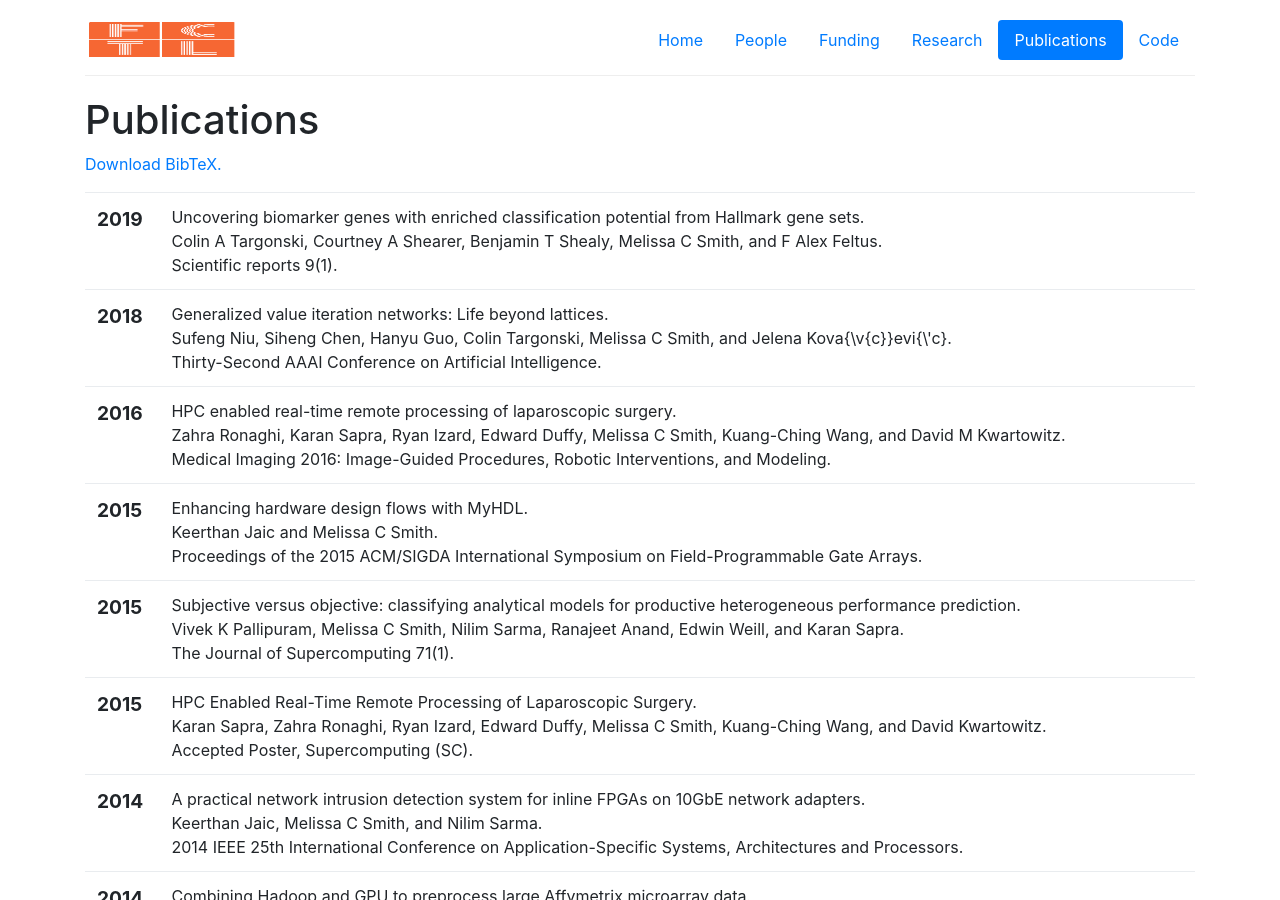
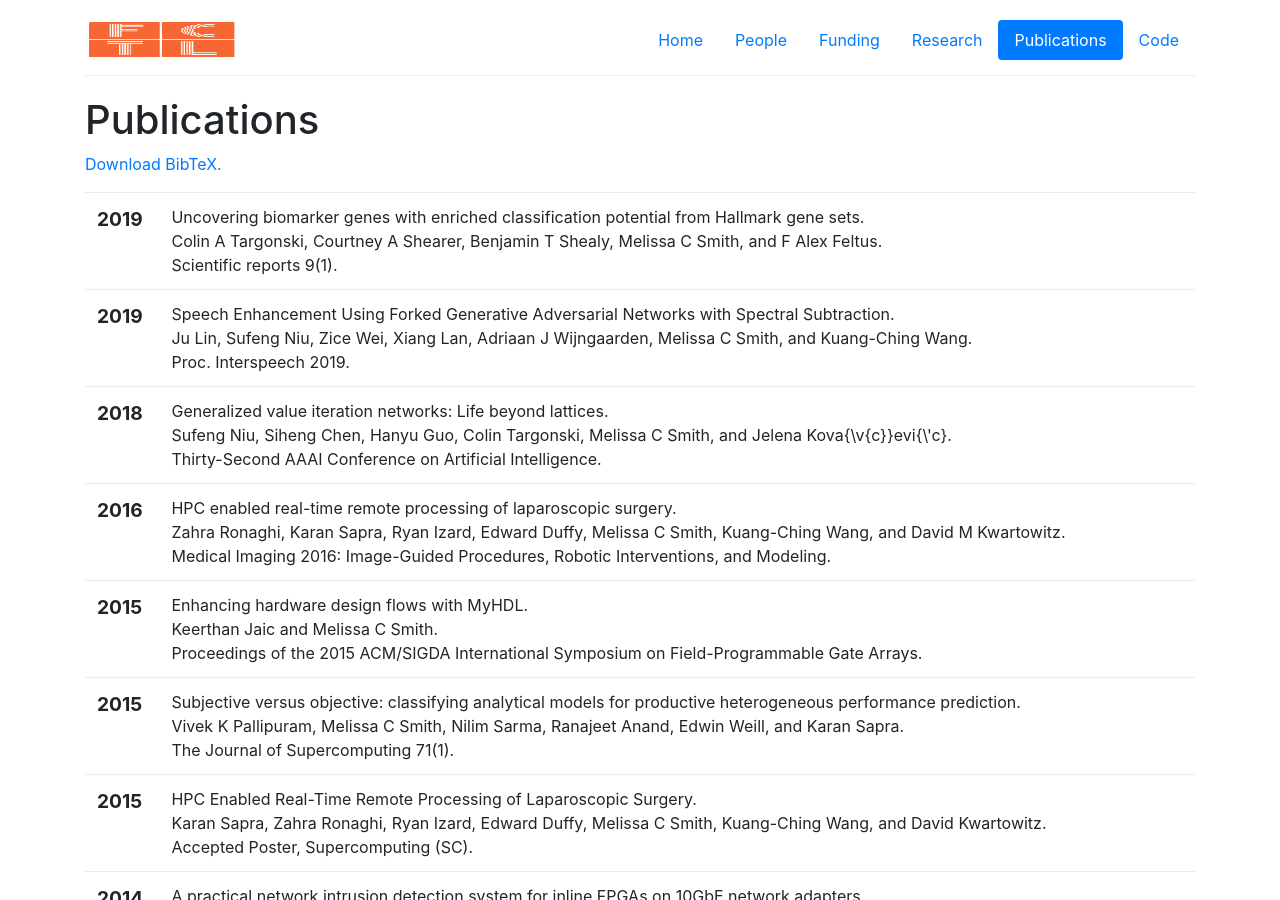
Before and after one commit to CUFCTL/cufctl.github.io, a Jekyll site: the page built from publications.html, in a window 1280 px wide and 900 px high. Built offline with Jekyll 4.4.1, drawn with Linux system fonts in a browser that asks for light colours.

Commit message:
Updated publications

```diff
--- a/_includes/pubs.html
+++ b/_includes/pubs.html
@@ -14,6 +14,25 @@
 				Colin A Targonski, Courtney A Shearer, Benjamin T Shealy, Melissa C Smith, and F Alex Feltus.
 			</span><br />
 			<span class="venuetype"></span><span class="venue">Scientific reports 9(1)</span>.
+			<br />
+			<span class="links">
+			</span>
+		</td>
+	</tr>
+	<tr>
+		<td>
+			<span class="date">
+				<big><strong>2019</strong></big><br />
+			</span>
+		</td>
+		<td class="publication">
+			<span class="pubtitle">
+				Speech Enhancement Using Forked Generative Adversarial Networks with Spectral Subtraction.
+			</span><br />
+			<span class="authors">
+				Ju Lin, Sufeng Niu, Zice Wei, Xiang Lan, Adriaan J Wijngaarden, Melissa C Smith, and Kuang-Ching Wang.
+			</span><br />
+			<span class="venuetype"></span><span class="venue">Proc. Interspeech 2019</span>.
 			<br />
 			<span class="links">
 			</span>
```
